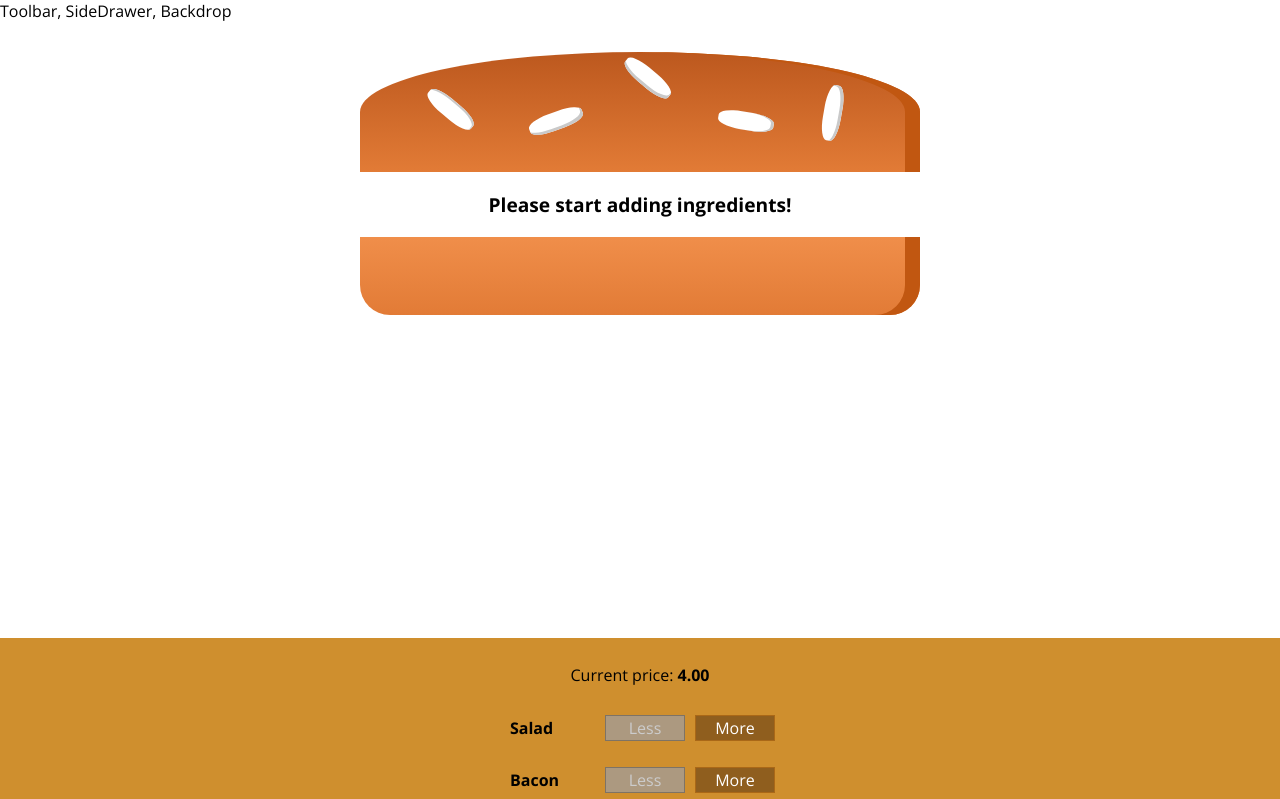
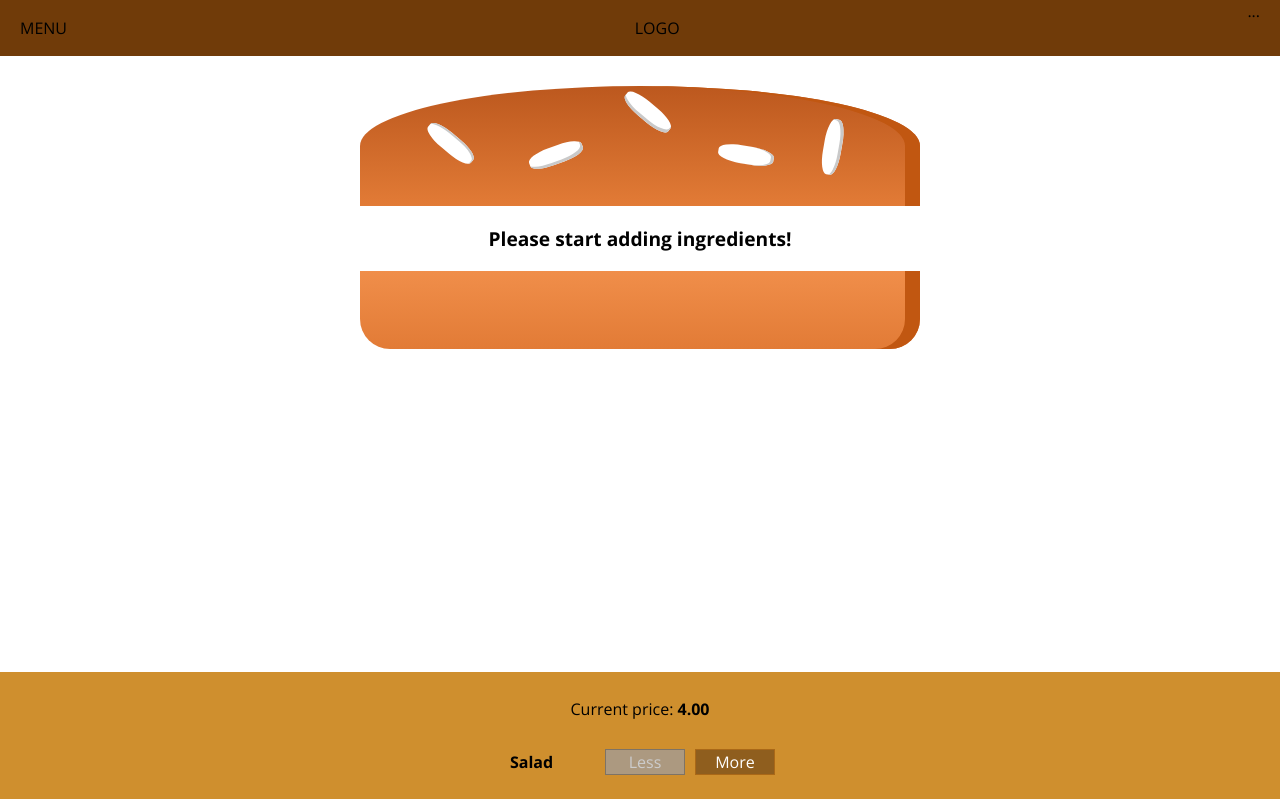
Before and after one commit to alexxx01110/burger-app, a React app: page / in a window 1280 px wide. Shown: the top 799 px of the page. Built offline with nearby package versions, Linux system fonts and the light colour scheme.

Commit message:
Add a navigation component.

```diff
--- a/src/components/Layout/Layout.js
+++ b/src/components/Layout/Layout.js
@@ -1,12 +1,12 @@
 import React from "react";
 
 import Wrapper from "../../hoc/Wrapper";
-
 import classes from "./Layout.scss";
+import Toolbar from "../Navigation/Toolbar/Toolbar";
 
 const layout = props => (
   <Wrapper>
-    <div>Toolbar, SideDrawer, Backdrop</div>
+    <Toolbar />
     <main className={classes.Content}>{props.children}</main>
   </Wrapper>
 );
--- a/src/components/Layout/Layout.scss
+++ b/src/components/Layout/Layout.scss
@@ -1,3 +1,3 @@
 .Content {
-    margin-top: 16px;
+  margin-top: 72px;
 }
--- /dev/null
+++ b/src/components/Navigation/Toolbar/Toolbar.js
@@ -0,0 +1,13 @@
+import React from "react";
+
+import classes from "./Toolbar.scss";
+
+const toolbar = props => (
+  <header className={classes.Toolbar}>
+    <div>MENU</div>
+    <div>LOGO</div>
+    <nav>...</nav>
+  </header>
+);
+
+export default toolbar;
--- /dev/null
+++ b/src/components/Navigation/Toolbar/Toolbar.scss
@@ -0,0 +1,17 @@
+.Toolbar {
+  height: 56px;
+  width: 100%;
+  position: fixed;
+  top: 0;
+  left: 0;
+  background-color: #703b09;
+  display: flex;
+  justify-content: space-between;
+  align-items: center;
+  padding: 0 20px;
+  box-sizing: border-box;
+  z-index: 90;
+  nav {
+    height: 100%;
+  }
+}
```
